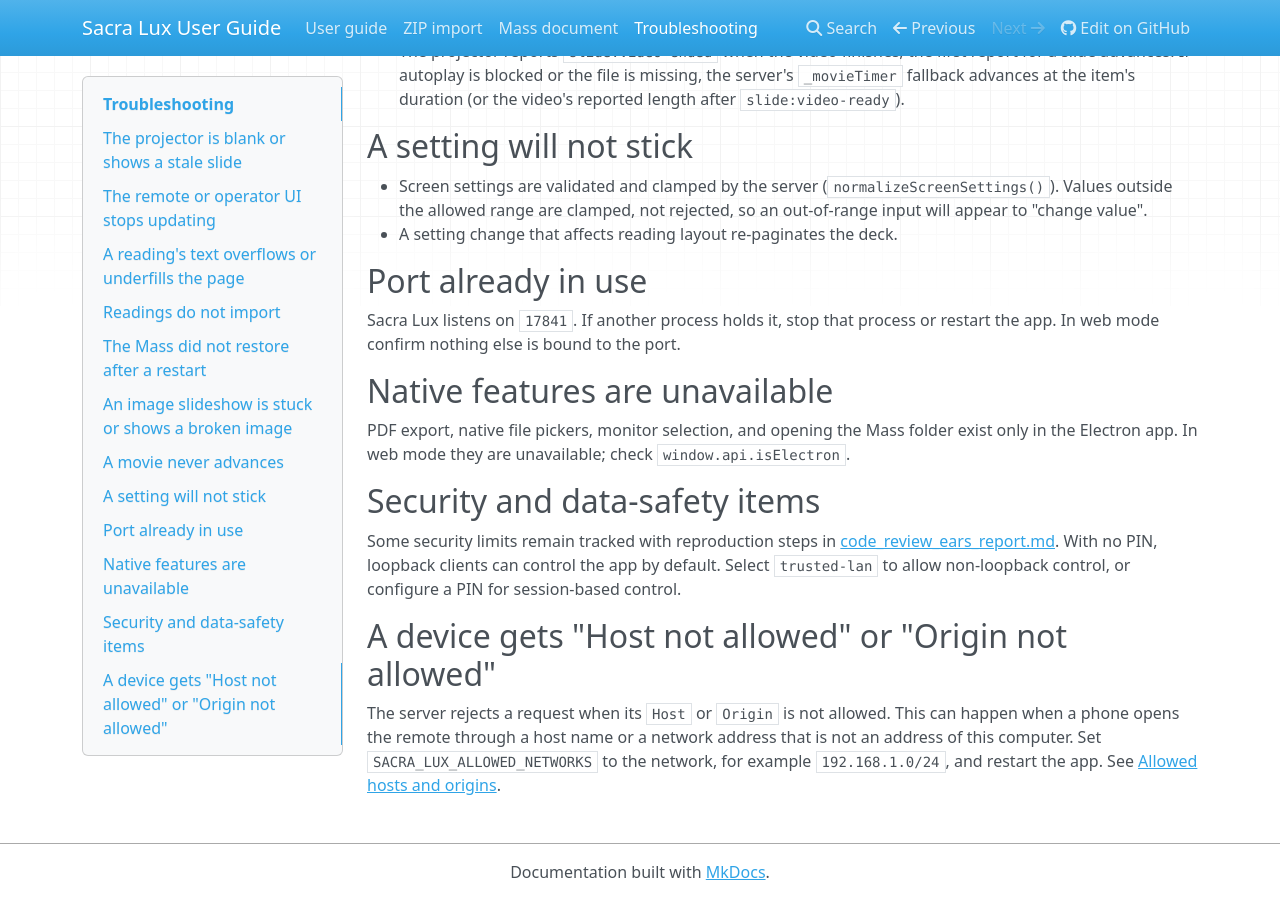
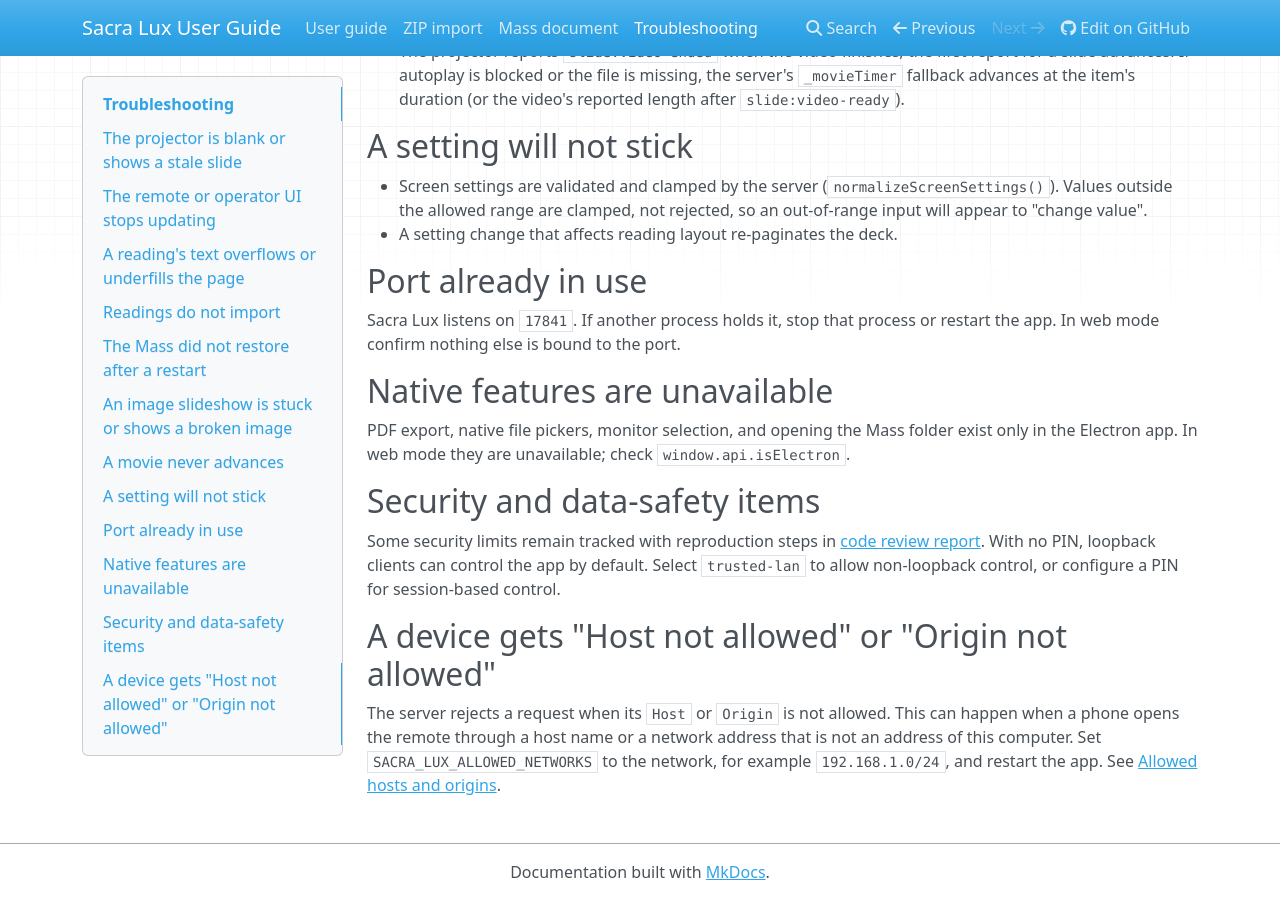
Before and after one commit to Saint-Therese-Of-Lisieux-Parish/sacra_lux, an MkDocs documentation site: the page built from docs/troubleshooting.md, in a window 1280 px wide and 900 px high, scrolled down 1300 px. Built offline with MkDocs 1.6.1, drawn with Linux system fonts in a browser that asks for light colours; nearby versions of some CDN libraries.

Commit message:
docs: fix links for the published site and allow the new files
Allow mkdocs.yml and requirements-docs.txt in .gitignore. Point two
links in troubleshooting.md at GitHub, because their targets are not
in the published site. Exclude the Pages URL from the link check until
the first deploy.

Refs #294

Co-Authored-By: Claude Sonnet 5.5 <noreply@anthropic.com>

```diff
--- a/docs/troubleshooting.md
+++ b/docs/troubleshooting.md
@@ -88,7 +88,7 @@ exist only in the Electron app. In web mode they are unavailable; check
 ## Security and data-safety items
 
 Some security limits remain tracked with reproduction steps in
-[code_review_ears_report.md](./code_review_ears_report.md). With no PIN,
+[code review report](https://github.com/Saint-Therese-Of-Lisieux-Parish/sacra_lux/blob/master/docs/code_review_ears_report.md). With no PIN,
 loopback clients can control the app by default. Select `trusted-lan` to allow
 non-loopback control, or configure a PIN for session-based control.
 
@@ -98,4 +98,4 @@ The server rejects a request when its `Host` or `Origin` is not allowed. This
 can happen when a phone opens the remote through a host name or a network
 address that is not an address of this computer. Set
 `SACRA_LUX_ALLOWED_NETWORKS` to the network, for example `192.168.1.0/24`, and
-restart the app. See [Allowed hosts and origins](../README.md#allowed-hosts-and-origins).
+restart the app. See [Allowed hosts and origins](https://github.com/Saint-Therese-Of-Lisieux-Parish/sacra_lux/blob/master/README.md#allowed-hosts-and-origins).
```
Also changed, not shown: 2 other files.
